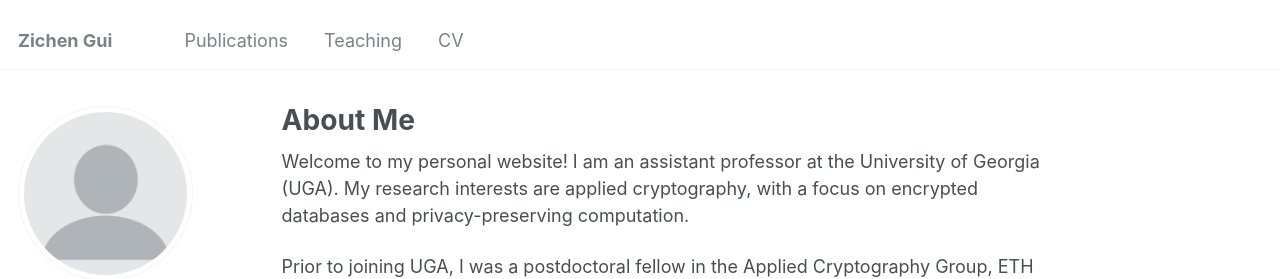
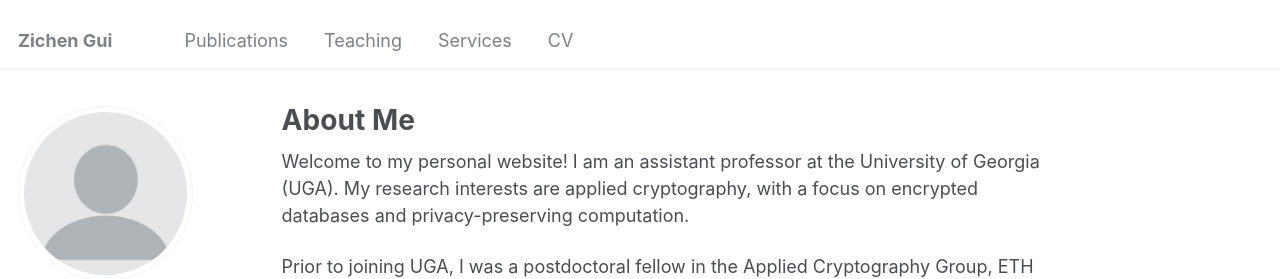
Before and after one commit to Zichen-Gui/Zichen-Gui.github.io, a Jekyll site: the page built from _pages/about.md, in a window 1280 px wide. Shown: the top 279 px of the page. Built offline with Jekyll 4.4.1, drawn with Linux system fonts in a browser that asks for light colours; some web fonts are replaced.

Commit message:
Update navigation.yml

```diff
--- a/_data/navigation.yml
+++ b/_data/navigation.yml
@@ -14,6 +14,9 @@ main:
   - title: "Teaching"
     url: /teaching/
 
+  - title: "Services"
+    url: /services/
+
   #- title: "Portfolio"
   #  url: /portfolio/
 
```
